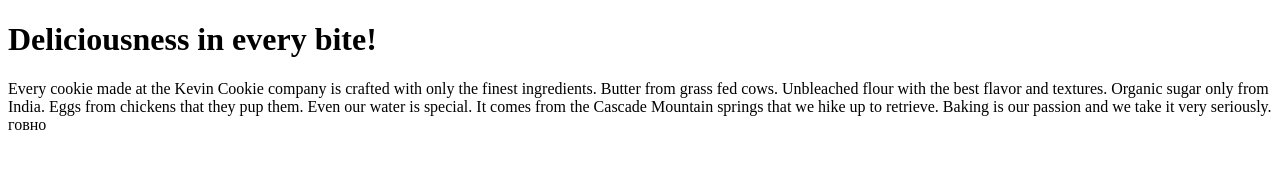
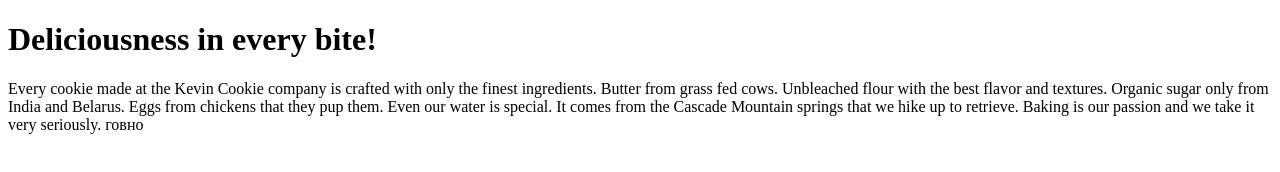
Before and after one commit to Mara1ik/test, a plain HTML site: page index.htm in a window 1280 px wide. Drawn offline with Linux system fonts and the light colour scheme.

Commit message:
Update index.htm

```diff
--- a/index.htm
+++ b/index.htm
@@ -4,7 +4,7 @@
 
 <h1>Deliciousness in every bite!</h1>
 
-<p>Every cookie made at the Kevin Cookie company is crafted with only the finest ingredients. Butter from grass fed cows. Unbleached flour with the best flavor and textures. Organic sugar only from India. Eggs from chickens that they pup them. Even our water is special. It comes from the Cascade Mountain springs that we hike up to retrieve. Baking is our passion and we take it very seriously. говно</p>
+<p>Every cookie made at the Kevin Cookie company is crafted with only the finest ingredients. Butter from grass fed cows. Unbleached flour with the best flavor and textures. Organic sugar only from India and Belarus. Eggs from chickens that they pup them. Even our water is special. It comes from the Cascade Mountain springs that we hike up to retrieve. Baking is our passion and we take it very seriously. говно</p>
 
 </body>
 </html>
```
